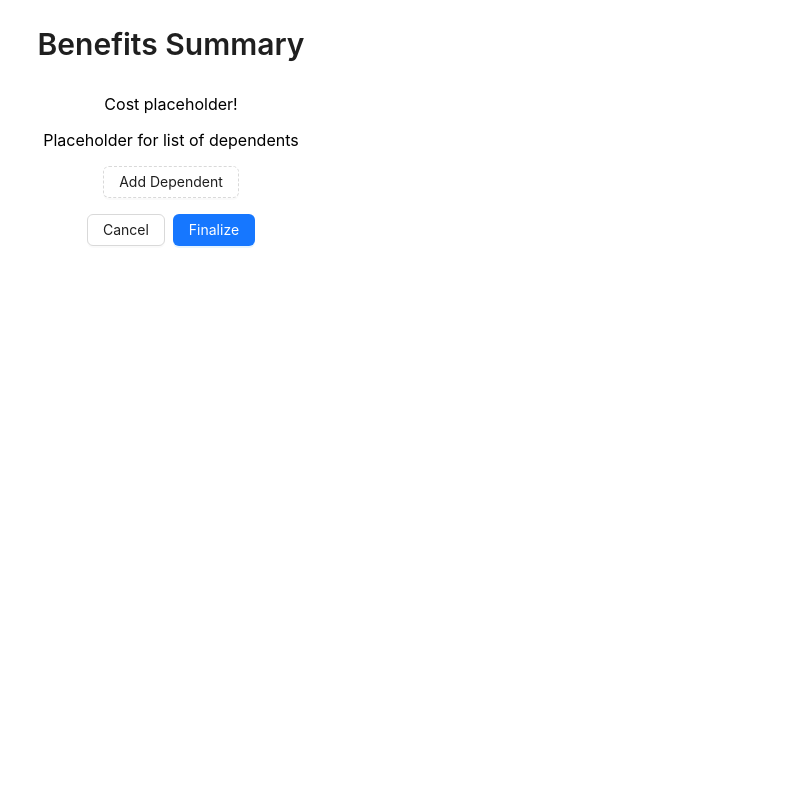
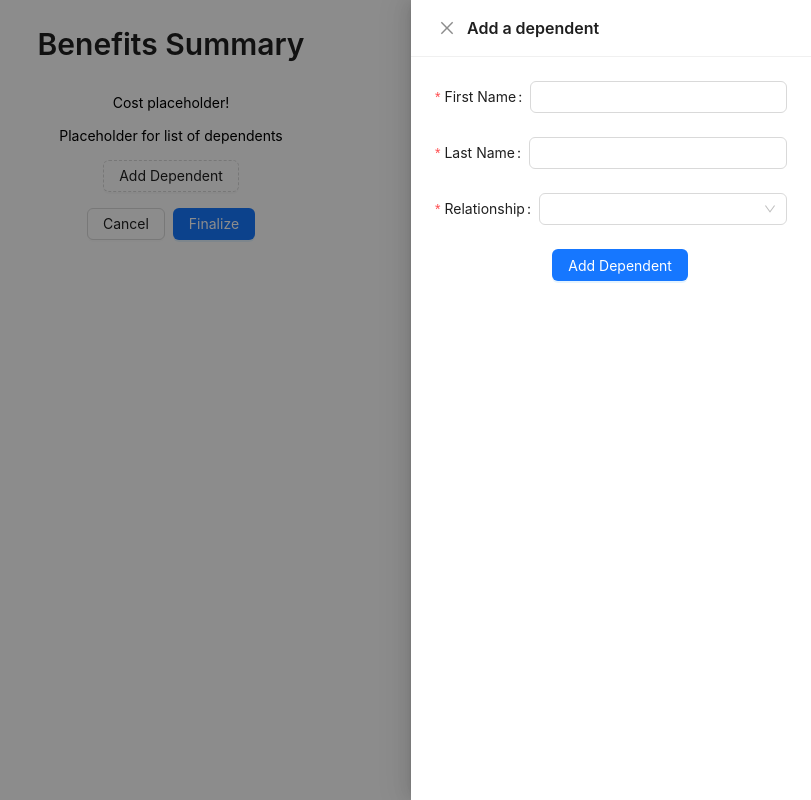
Before and after one commit to throwaway-plcty/benefits-takehome, a React (Create React App) app: page / in a window 1280 px wide. Both pictures are taken after a click on the button "Add Dependent". Shown: the whole page, without its empty margins (469-1280 px from the left). Built offline with nearby package versions, Linux system fonts and the light colour scheme.

Commit message:
feat: working add dependent form

```diff
--- a/src/BenefitsSummary.tsx
+++ b/src/BenefitsSummary.tsx
@@ -1,6 +1,14 @@
-import { Button, Flex, Space, Typography } from 'antd';
+import { Button, Drawer, Flex, Space, Typography } from 'antd';
+import * as React from 'react';
+import { DependentForm } from './DependentForm';
+import { useDependentBenefits } from './useDependentsBenefits';
 
 export const BenefitsSummary = () => {
+  const [open, setDrawerOpen] = React.useState(false);
+  const { dependents, addDependent } = useDependentBenefits();
+  const closeDrawer = () => setDrawerOpen(false);
+  const openDrawer = () => setDrawerOpen(true);
+
   return (
     <Flex
       justify='center'
@@ -11,7 +19,10 @@ export const BenefitsSummary = () => {
         <Typography.Title level={2}>Benefits Summary</Typography.Title>
         <div>Cost placeholder!</div>
         <div>Placeholder for list of dependents</div>
-        <Button type='dashed' onClick={() => {}}>
+        {dependents.map(({ firstName, lastName }) => (
+          <div key={firstName}>{`${firstName} ${lastName}`}</div>
+        ))}
+        <Button type='dashed' onClick={openDrawer}>
           Add Dependent
         </Button>
         <Space>
@@ -21,6 +32,15 @@ export const BenefitsSummary = () => {
           </Button>
         </Space>
       </Flex>
+      <Drawer
+        width='400px'
+        title='Add a dependent'
+        open={open}
+        onClose={closeDrawer}
+        destroyOnClose
+      >
+        <DependentForm closeDrawer={closeDrawer} addDependent={addDependent} />
+      </Drawer>
     </Flex>
   );
 };
--- /dev/null
+++ b/src/DependentForm.tsx
@@ -0,0 +1,88 @@
+import { Alert, Button, Form, FormProps, Input, Select } from 'antd';
+import { DefaultOptionType } from 'antd/es/select';
+import * as React from 'react';
+import { Dependent, Relationship } from './useDependentsBenefits';
+import { http } from './http';
+
+type Props = {
+  addDependent(dependent: Dependent): void;
+  closeDrawer(): void;
+};
+
+export const DependentForm = ({ addDependent, closeDrawer }: Props) => {
+  const [networkError, setNetworkError] = React.useState(false);
+  const [active, setActive] = React.useState(false);
+
+  const dropdownOptions = React.useMemo(() => {
+    const options = Object.values(Relationship);
+    return options.map<DefaultOptionType>((option) => ({
+      label: option,
+      value: option,
+    }));
+  }, []);
+
+  const onFinish: FormProps<Dependent>['onFinish'] = async (data) => {
+    setActive(true);
+    try {
+      const dependent = await http.addDependent(data);
+      addDependent(dependent);
+      setActive(false);
+      closeDrawer();
+    } catch {
+      setNetworkError(true);
+      setActive(false);
+    }
+  };
+  return (
+    <Form onFinish={onFinish}>
+      {networkError && (
+        <Alert
+          message='Oops. Something went wrong. Wait some time and try again'
+          type='error'
+        />
+      )}
+      <Form.ErrorList />
+      <Form.Item<Dependent>
+        name='firstName'
+        label='First Name'
+        rules={[
+          {
+            required: true,
+            message: 'First name is required',
+          },
+        ]}
+      >
+        <Input />
+      </Form.Item>
+      <Form.Item<Dependent>
+        name='lastName'
+        label='Last Name'
+        rules={[
+          {
+            required: true,
+            message: 'Last name is required',
+          },
+        ]}
+      >
+        <Input />
+      </Form.Item>
+      <Form.Item<Dependent>
+        name='relationship'
+        label='Relationship'
+        rules={[
+          {
+            required: true,
+            message: 'Relationship is required',
+          },
+        ]}
+      >
+        <Select defaultActiveFirstOption options={dropdownOptions} />
+      </Form.Item>
+      <Form.Item wrapperCol={{ offset: 8, span: 16 }}>
+        <Button loading={active} type='primary' htmlType='submit'>
+          Add Dependent
+        </Button>
+      </Form.Item>
+    </Form>
+  );
+};
--- /dev/null
+++ b/src/http.ts
@@ -0,0 +1,12 @@
+import { Dependent } from './useDependentsBenefits';
+
+export const http = {
+  addDependent: (dependent: Dependent) => {
+    //should make network call here
+    return new Promise<Dependent>((res) => {
+      setTimeout(() => {
+        res(dependent);
+      }, 1500);
+    });
+  },
+};
--- /dev/null
+++ b/src/useDependentsBenefits.ts
@@ -0,0 +1,20 @@
+import * as React from 'react';
+
+export enum Relationship {
+  child = 'Child',
+  spouse = 'Spouse',
+}
+
+export type Dependent = {
+  firstName: string;
+  lastName: string;
+  relationship: Relationship;
+};
+
+export const useDependentBenefits = () => {
+  const [dependents, setDependents] = React.useState<Dependent[]>([]);
+  const addDependent = (dependent: Dependent) =>
+    setDependents((existing) => [...existing, dependent]);
+
+  return { dependents, addDependent };
+};
```
